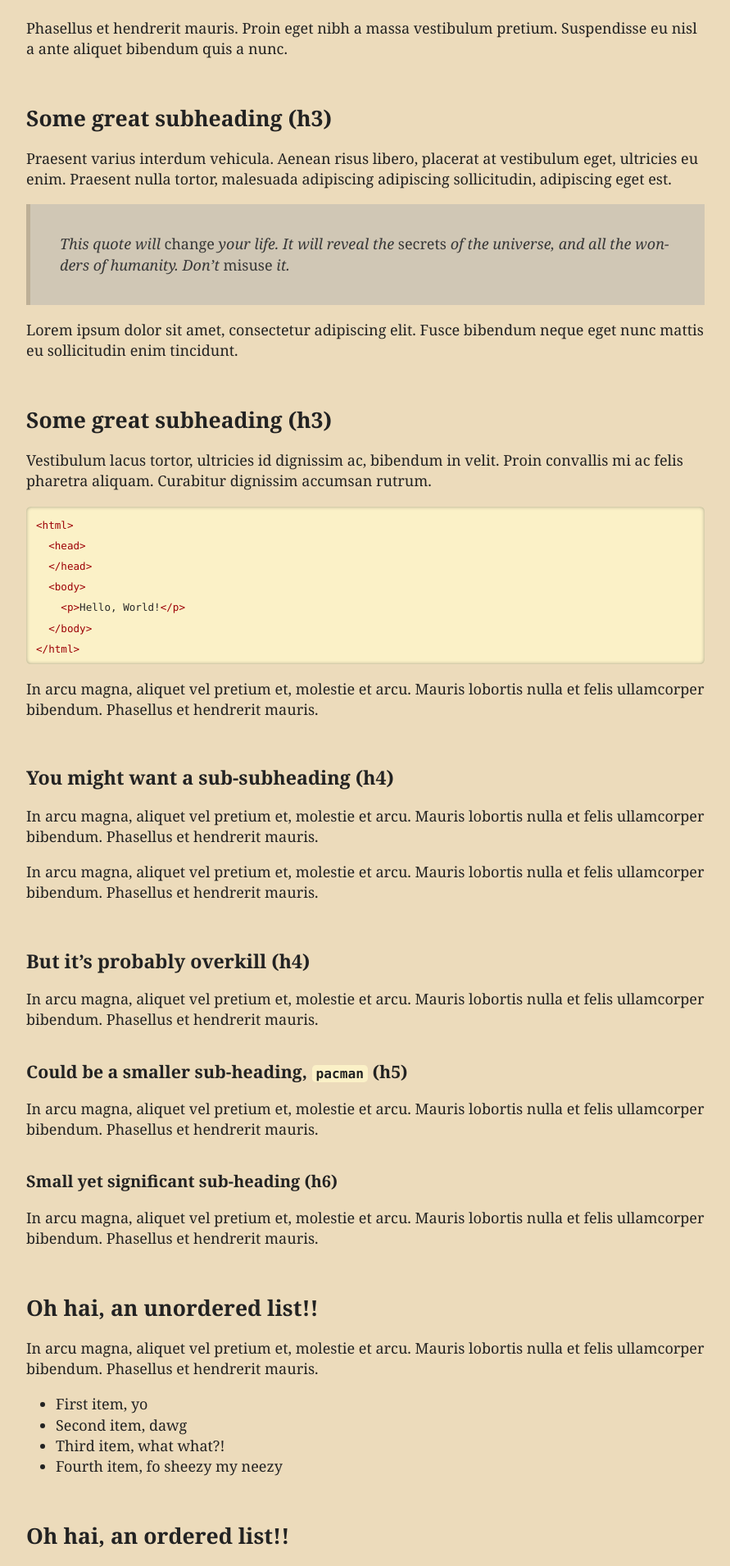
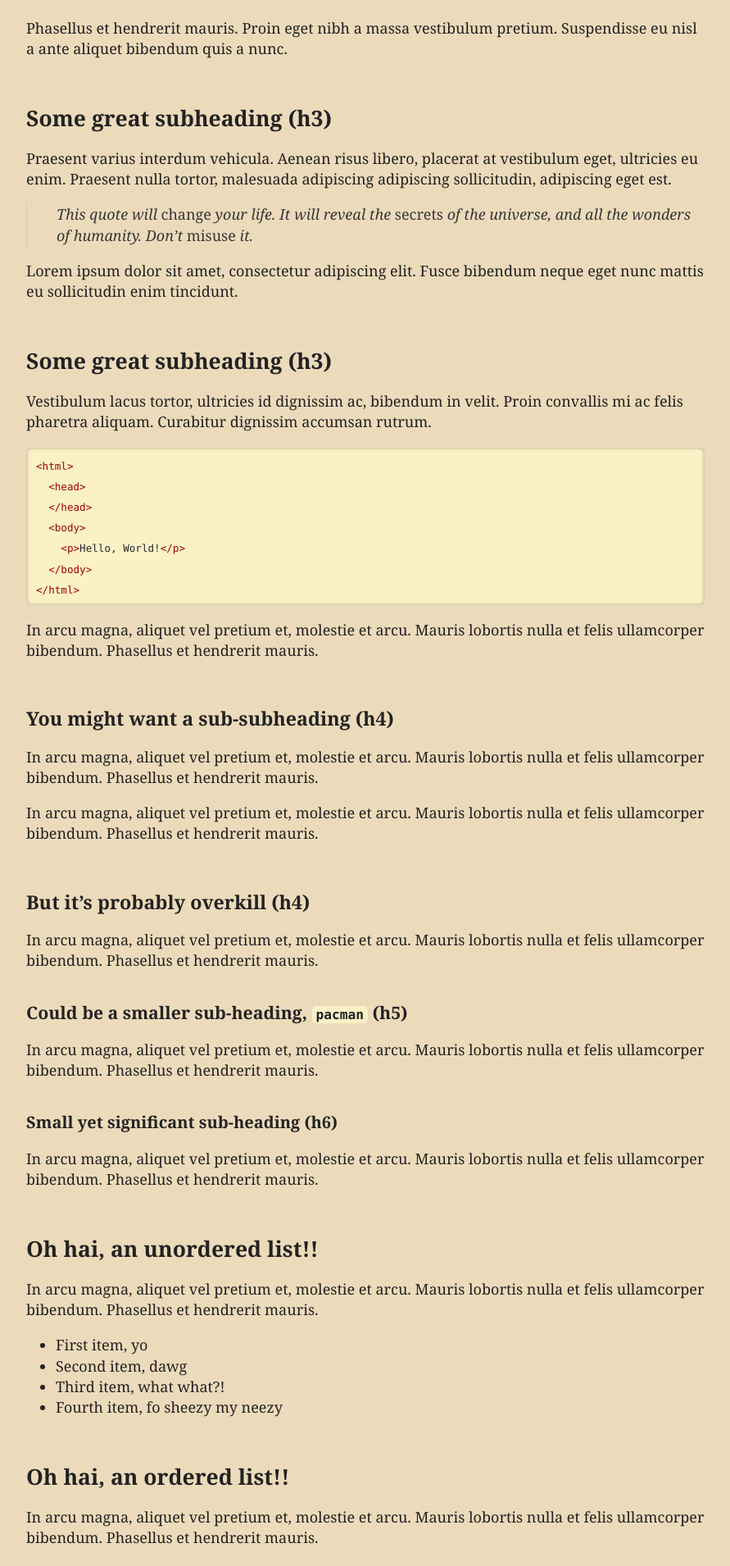
Before and after one commit to zivong/jekyll-theme-hamilton, a Jekyll site: the page built from _posts/2016-05-20-this-post-demonstrates-post-content-styles.md, in a window 1280 px wide. Shown: the part 1227-3137 px from the top of the page at 82% size, without its empty margins (194-1085 px from the left). Built offline with Jekyll 4.4.1, drawn with Linux system fonts in a browser that asks for light colours; nearby versions of some CDN libraries; comment, search, counter and statistics services are not loaded.

Commit message:
Adjust blockquote style

```diff
--- a/_sass/hamilton/base.scss
+++ b/_sass/hamilton/base.scss
@@ -100,8 +100,8 @@ a {
  * Blockquotes
  */
 blockquote {
-  border-left: 0.3em solid;
-  padding: $spacing-unit;
+  border-left: 0.1em solid;
+  padding-left: $spacing-unit;
   font-style: italic;
 
   > :last-child {
--- a/_sass/hamilton/skin.scss
+++ b/_sass/hamilton/skin.scss
@@ -18,9 +18,8 @@ a {
 }
 
 blockquote {
-  background-color: $border-color-light;
   color: $text-color-light;
-  border-left-color: $border-color;
+  border-left-color: $border-color-light;
 }
 
 pre,
```
